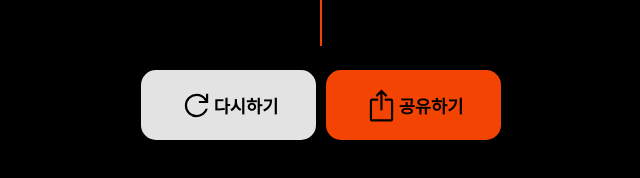
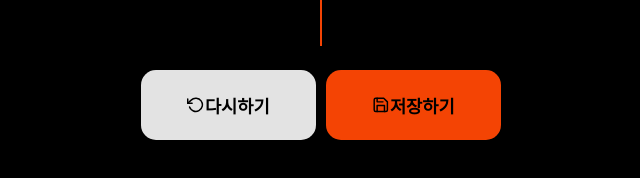
Before and after one commit to boostcampaitech5/level3_recsys_finalproject-recsys-03, a React (Create React App) app in the folder front/: page /music-rec in a window 1280 px wide. Shown: the part 610-788 px from the top of the page, without its empty margins (319-959 px from the left). Built offline with nearby package versions, Linux system fonts and the light colour scheme.

Commit message:
IMR-42 feat : change buton text from share to save

```diff
--- a/front/src/App.css
+++ b/front/src/App.css
@@ -67,11 +67,6 @@
   color: white;
 }
 
-.footer button:hover svg {
-  color: white;
-  fill: white;
-}
-
 @keyframes App-logo-spin {
   from {
     transform: rotate(0deg);
--- a/front/src/components/page/CropPage.jsx
+++ b/front/src/components/page/CropPage.jsx
@@ -1,5 +1,6 @@
 import React, { useCallback, useState } from 'react';
 import { useNavigate, useLocation } from 'react-router-dom';
+import { FiCheckSquare, FiRotateCcw } from 'react-icons/fi';
 import Cropper from 'react-easy-crop';
 import './CropPage.css';
 import getCroppedImg from '../../utils/cropImage';
@@ -73,14 +74,7 @@ function CropPage() {
             type="button"
             onClick={() => goUploadPage()}
           >
-            <svg
-              xmlns="http://www.w3.org/2000/svg"
-              height="35"
-              viewBox="0 -960 960 960"
-              width="35"
-            >
-              <path d="M480-160q-133 0-226.5-93.5T160-480q0-133 93.5-226.5T480-800q85 0 149 34.5T740-671v-129h60v254H546v-60h168q-38-60-97-97t-137-37q-109 0-184.5 75.5T220-480q0 109 75.5 184.5T480-220q83 0 152-47.5T728-393h62q-29 105-115 169t-195 64Z" />
-            </svg>
+            <FiRotateCcw />
             다시선택
           </button>
           <button
@@ -88,14 +82,7 @@ function CropPage() {
             type="button"
             onClick={() => naviagteToNext()}
           >
-            <svg
-              xmlns="http://www.w3.org/2000/svg"
-              height="35"
-              viewBox="0 -960 960 960"
-              width="35"
-            >
-              <path d="M220-40q-24 0-42-18t-18-42v-509q0-24 18-42t42-18h169v60H220v509h520v-509H569v-60h171q24 0 42 18t18 42v509q0 24-18 42t-42 18H220Zm229-307v-457l-88 88-43-43 161-161 161 161-43 43-88-88v457h-60Z" />
-            </svg>
+            <FiCheckSquare />
             결과 보기
           </button>
         </div>
--- a/front/src/components/page/GenreSelectPage.jsx
+++ b/front/src/components/page/GenreSelectPage.jsx
@@ -1,5 +1,6 @@
 import React, { PureComponent, createRef } from 'react';
 import { useNavigate } from 'react-router-dom';
+import { FiChevronsRight } from 'react-icons/fi';
 import PropTypes from 'prop-types';
 import './GenreSelectPage.css';
 import SelectButton from './SelectButton';
@@ -97,14 +98,7 @@ class GenreSelectorPage extends PureComponent {
         <div className="footer">
           <button className="next" onClick={() => this.goNext()} type="button">
             <span>다음으로</span>
-            <svg
-              xmlns="http://www.w3.org/2000/svg"
-              height="35"
-              viewBox="0 -960 960 960"
-              width="35"
-            >
-              <path d="m242-200 210-280-210-280h74l210 280-210 280h-74Zm252 0 210-280-210-280h74l210 280-210 280h-74Z" />
-            </svg>
+            <FiChevronsRight />
           </button>
         </div>
       </div>
--- a/front/src/components/page/MusicRecommend.css
+++ b/front/src/components/page/MusicRecommend.css
@@ -40,7 +40,7 @@
   background: #e3e3e3;
 }
 
-.MusicRecommend .share {
+.MusicRecommend .save {
   width: 100%;
   background: #f44404;
 }
--- a/front/src/components/page/MusicRecommend.jsx
+++ b/front/src/components/page/MusicRecommend.jsx
@@ -1,5 +1,6 @@
 import React, { PureComponent, createRef } from 'react';
 import { useLocation, useNavigate } from 'react-router-dom';
+import { FiRotateCcw, FiSave } from 'react-icons/fi';
 import PropTypes from 'prop-types';
 import MusicSelector from './MusicSelector';
 import './MusicRecommend.css';
@@ -120,32 +121,18 @@ class MusicRecommend extends PureComponent {
               type="button"
               onClick={() => this.goMainPage()}
             >
-              <svg
-                xmlns="http://www.w3.org/2000/svg"
-                height="35"
-                viewBox="0 -960 960 960"
-                width="35"
-              >
-                <path d="M480-160q-133 0-226.5-93.5T160-480q0-133 93.5-226.5T480-800q85 0 149 34.5T740-671v-129h60v254H546v-60h168q-38-60-97-97t-137-37q-109 0-184.5 75.5T220-480q0 109 75.5 184.5T480-220q83 0 152-47.5T728-393h62q-29 105-115 169t-195 64Z" />
-              </svg>
+              <FiRotateCcw />
               다시하기
             </button>
             <button
-              className="share"
+              className="save"
               type="button"
               onClick={() => {
                 this.setModalOpen(true);
               }}
             >
-              <svg
-                xmlns="http://www.w3.org/2000/svg"
-                height="35"
-                viewBox="0 -960 960 960"
-                width="35"
-              >
-                <path d="M220-40q-24 0-42-18t-18-42v-509q0-24 18-42t42-18h169v60H220v509h520v-509H569v-60h171q24 0 42 18t18 42v509q0 24-18 42t-42 18H220Zm229-307v-457l-88 88-43-43 161-161 161 161-43 43-88-88v457h-60Z" />
-              </svg>
-              공유하기
+              <FiSave />
+              저장하기
             </button>
           </div>
         </div>
```
